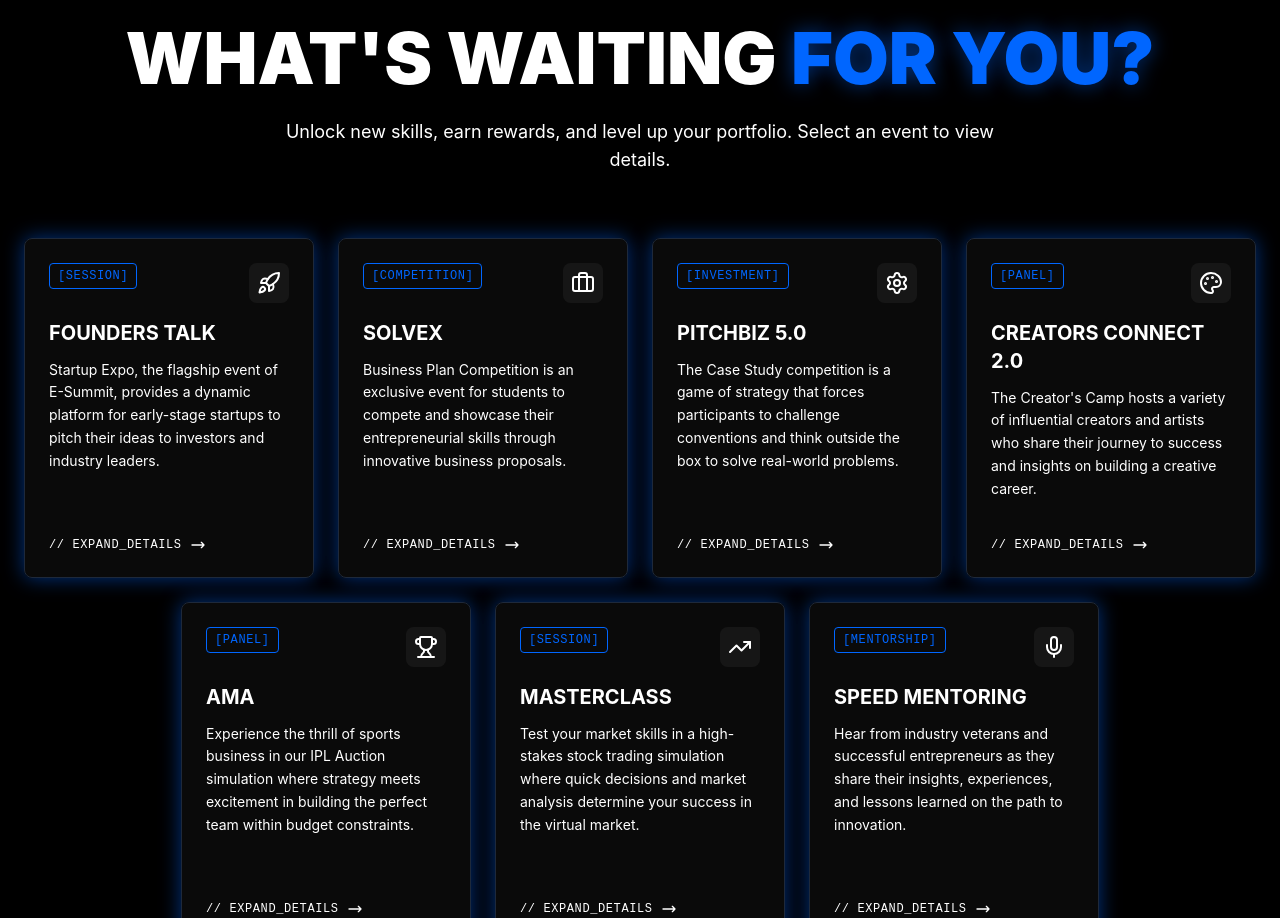
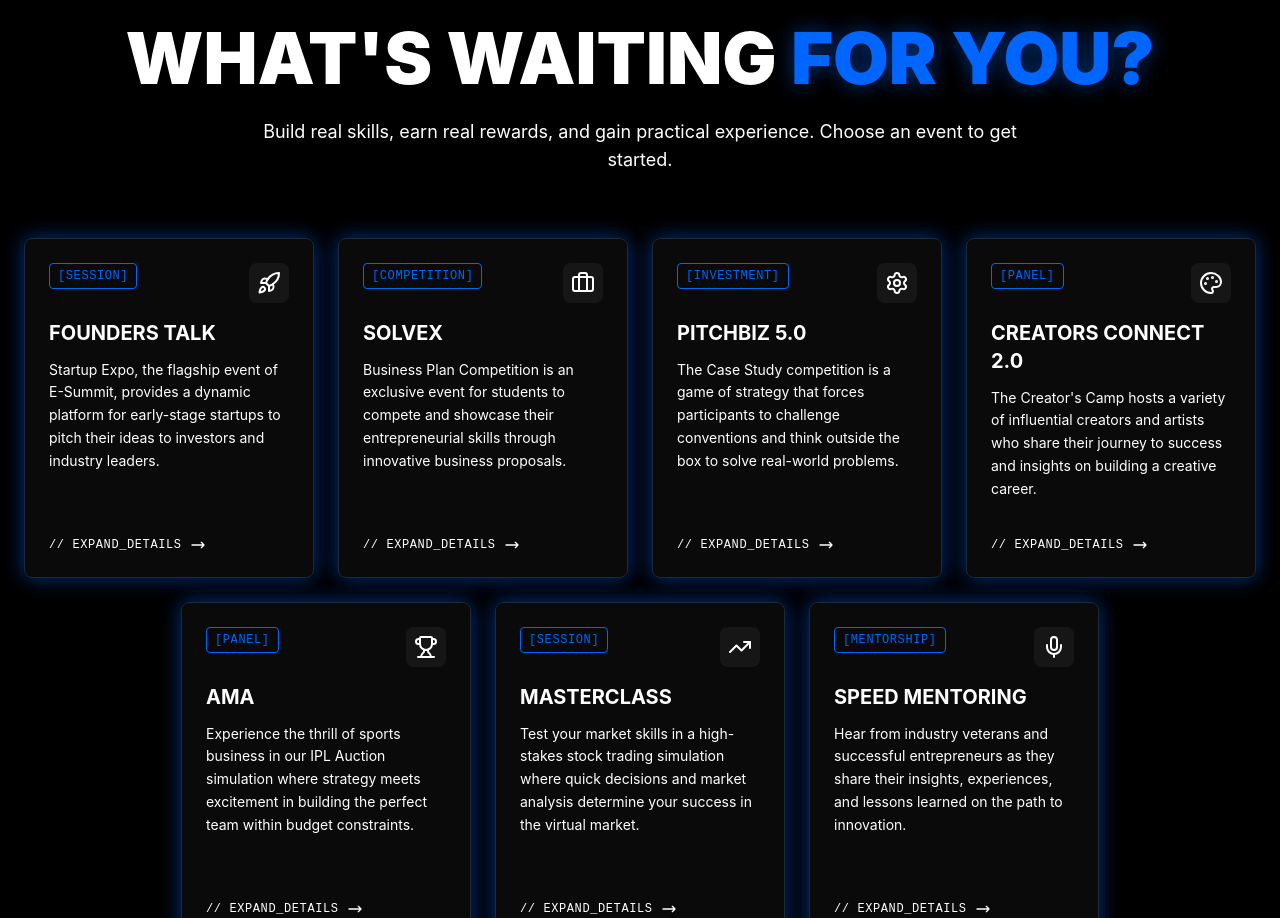
Before and after one commit to Ansh-mick27/AIIHFound_E_summit, a Next.js app: page / in a window 1280 px wide. Shown: the part 2167-3085 px from the top of the page. Built offline with nearby package versions, Linux system fonts and the light colour scheme.

Commit message:
Update EventsGrid description text

```diff
--- a/src/components/EventsGrid.tsx
+++ b/src/components/EventsGrid.tsx
@@ -85,7 +85,7 @@ export default function EventsGrid() {
                         transition={{ delay: 0.2 }}
                         className="text-lg text-text-secondary max-w-3xl mx-auto"
                     >
-                        Unlock new skills, earn rewards, and level up your portfolio. Select an event to view details.
+                        Build real skills, earn real rewards, and gain practical experience. Choose an event to get started.
                     </motion.p>
                 </div>
 
```
